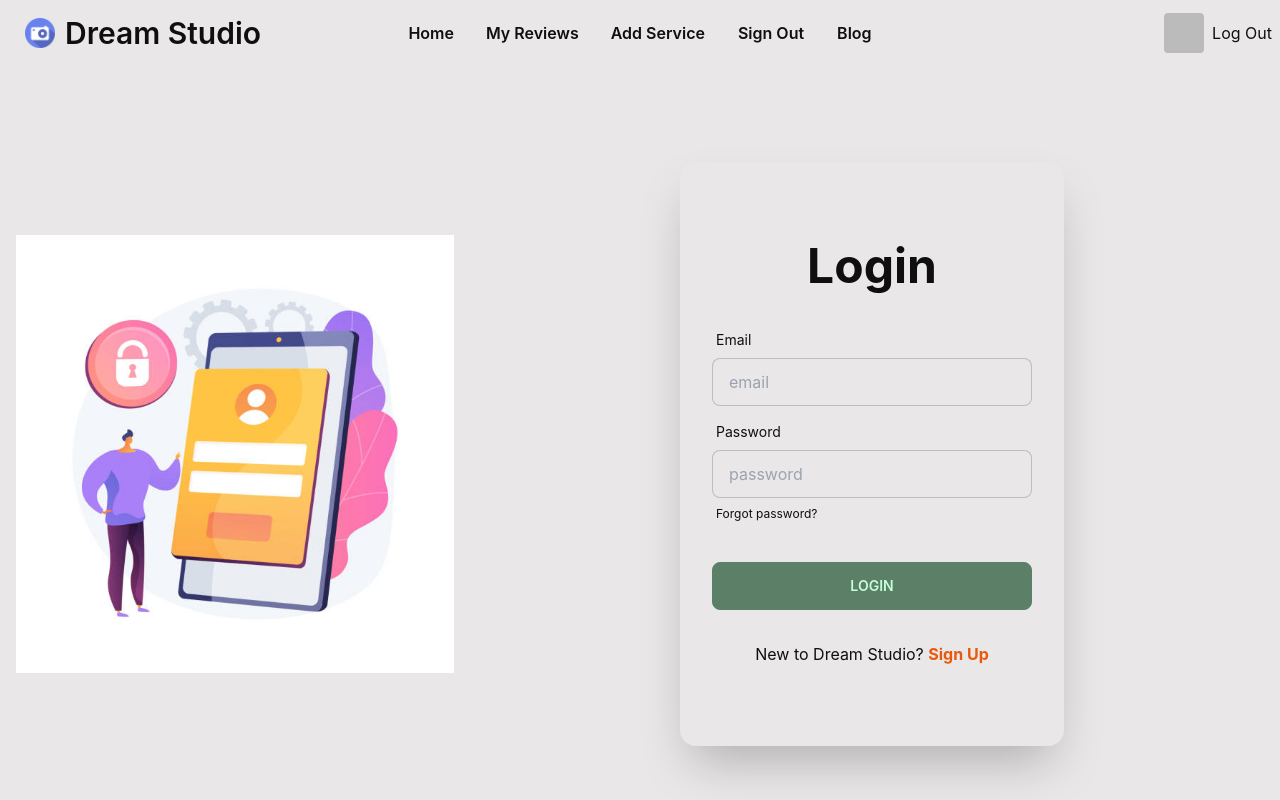
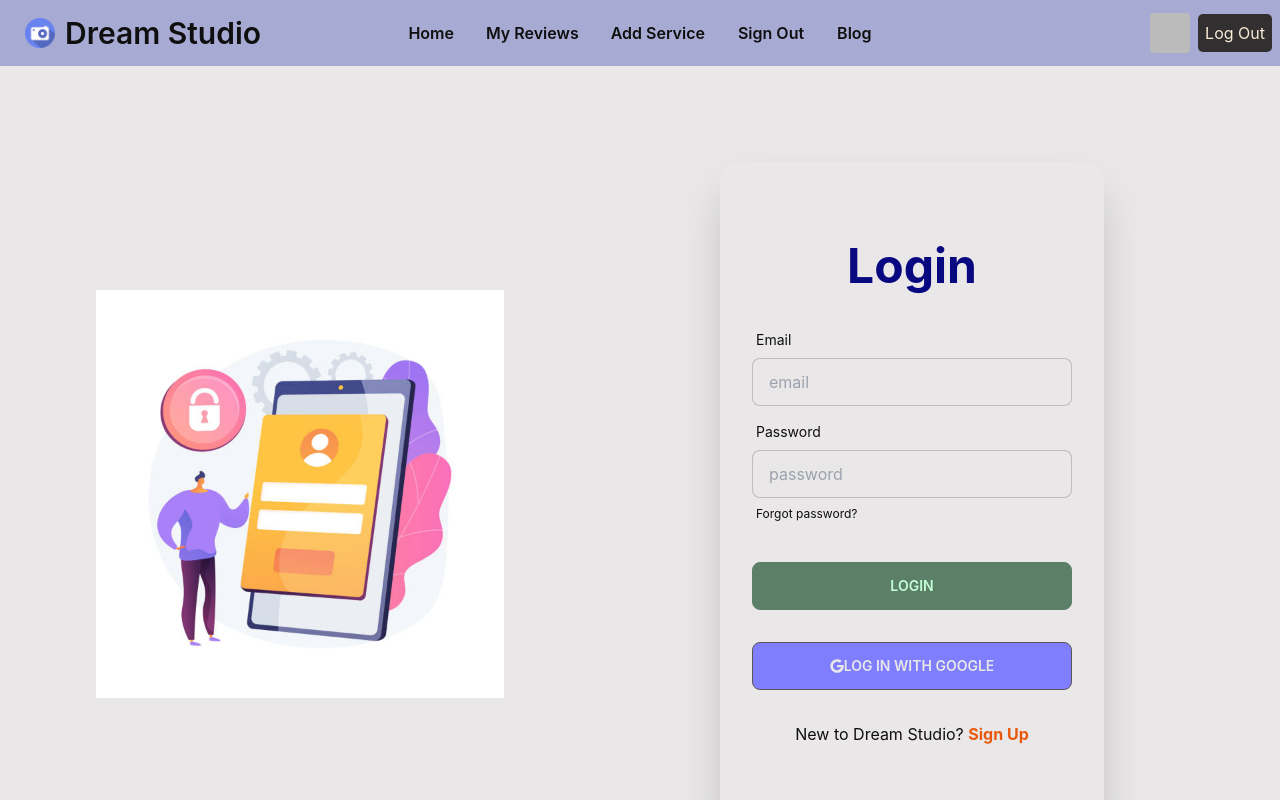
Before and after one commit to tonny009/dream-studio-client, a React (Create React App) app: page /login in a window 1280 px wide. Shown: the top 800 px of the page. Built offline with nearby package versions, Linux system fonts and the light colour scheme; no server answers; sample sign-in values are in the browser's storage.

Commit message:
Design Updated

```diff
--- a/src/Pages/AddService/AddService.js
+++ b/src/Pages/AddService/AddService.js
@@ -51,7 +51,7 @@
 
     return (
         <div className='mb-9'>
-            <h2 className='text-2xl font-bold text-center w-auto rvw-title p-2 mb-10'>Add Your Review Here</h2>
+            <h2 className='text-2xl font-bold text-center w-auto rvw-title p-2 mb-10'>Add New Service Here</h2>
             <Form onSubmit={handleSubmit} className='rvw-form w-96 mx-auto p-5'>
 
                 <Form.Group className="mb-3 " controlId="formBasicEmail">
--- a/src/Pages/Header/Header.css
+++ b/src/Pages/Header/Header.css
@@ -3,3 +3,14 @@
     margin-right: 10px;
 
 }
+
+.bg-clr {
+    background-color: rgb(167, 170, 211);
+}
+
+.headerButton {
+    background-color: rgb(49, 47, 47);
+    padding: 7px;
+    color: antiquewhite;
+    border-radius: 5px;
+}
--- a/src/Pages/Header/Header.js
+++ b/src/Pages/Header/Header.js
@@ -36,7 +36,7 @@
     </>
 
     return (
-        <div className="navbar bg-base-100 mb-3 ">
+        <div className="navbar  bg-clr mb-3 ">
             <div className="navbar-start">
                 <div className="dropdown">
                     <label tabIndex={0} className="btn btn-ghost lg:hidden">
@@ -73,6 +73,7 @@
                             </Link>
                             <button className='headerButton' onClick={handleLogOut}>Log Out</button>
 
+
                         </>
                         :
                         <>
--- a/src/Pages/Login/Login.css
+++ b/src/Pages/Login/Login.css
@@ -0,0 +1,7 @@
+.loginbtn {
+    background-color: rgb(126, 126, 255);
+}
+
+.clr {
+    color: rgb(8, 8, 129);
+}
--- a/src/Pages/Login/Login.js
+++ b/src/Pages/Login/Login.js
@@ -1,15 +1,22 @@
-import React from 'react';
+import { GoogleAuthProvider } from 'firebase/auth';
+import React, { useState } from 'react';
 import { useContext } from 'react';
+import { Button } from 'react-bootstrap';
+import { FaGoogle } from 'react-icons/fa';
 import { Link, useLocation, useNavigate } from 'react-router-dom';
 import logImg from '../../assets/login.jpg'
 import { AuthContext } from '../../Context/AuthProvider';
 import useTitle from '../../hooks/useTitle';
+import './Login.css'
 
 const Login = () => {
 
     useTitle('DS/Login')
+
+    const [error, setError] = useState('');
     const navigate = useNavigate()
-    const { signIn } = useContext(AuthContext);
+    const googleProvider = new GoogleAuthProvider()
+    const { providerLogin, signIn, setLoading } = useContext(AuthContext);
     const location = useLocation();
 
     const from = location.state?.from?.pathname || '/';
@@ -45,16 +52,37 @@
                         navigate(from, { replace: true });
                     })
             })
-            .then(error => console.log(error));
+            .catch(error => {
+                console.error(error)
+                setError("Please Give a valid Password and email.");
+            })
+            .finally(() => {
+                setLoading(false);
+            })
+    }
+
+
+    const handleGoogleSignIn = () => {
+        providerLogin(googleProvider)
+            .then(result => {
+                const user = result.user;
+                navigate(from, { replace: true })
+                // console.log(user)
+            })
+            .catch(error => {
+                console.error()
+                setError(error.message);
+            })
+
     }
     return (
         <div className="hero w-full my-20">
-            <div className="hero-content grid gap-20 md:grid-cols-2 flex-col lg:flex-row">
+            <div className="hero-content ml-20 grid gap-20 md:grid-cols-2 flex-col lg:flex-row">
                 <div className="text-center lg:text-left">
                     <img className='w-3/4' src={logImg} alt="" />
                 </div>
                 <div className="card flex-shrink-0 w-full max-w-sm shadow-2xl bg-base-100 py-20">
-                    <h1 className="text-5xl text-center font-bold">Login</h1>
+                    <h1 className="text-5xl text-center font-bold clr">Login</h1>
                     <form onSubmit={handleLogin} className="card-body">
                         <div className="form-control">
                             <label className="label">
@@ -74,7 +102,13 @@
                         <div className="form-control mt-6">
                             <input className="btn btn-primary" type="submit" value="Login" />
                         </div>
+                        <div className="form-control mt-6">
+                            <p><strong className='fs-5 '>{error}</strong></p>
+                            <Button className='login-others-btn loginbtn' onClick={handleGoogleSignIn} variant="outline-primary"><FaGoogle></FaGoogle>  Log in With Google</Button>
+                        </div>
                     </form>
+
+
                     <p className='text-center'>New to Dream Studio? <Link className='text-orange-600 font-bold' to="/register">Sign Up</Link> </p>
 
                 </div>
--- a/src/Pages/MyReviews/MyReviewRow.js
+++ b/src/Pages/MyReviews/MyReviewRow.js
@@ -2,7 +2,7 @@
 import { Link } from 'react-router-dom';
 
 const MyReviewRow = ({ eachReview, handleDelete, handleStatusUpdate }) => {
-    const { _id, serviceName, review, serviceId, reviewerName, reviewerImg } = eachReview;
+    const { _id, serviceName, review, serviceId, reviewerName, reviewerImg, date } = eachReview;
     return (
         <tr>
             <td>
@@ -21,6 +21,7 @@
             </td>
             <td>
                 {review}
+                <p>{date}</p>
 
             </td>
             <td>
--- a/src/Pages/MyReviews/UpdateForm/UpdateForm.js
+++ b/src/Pages/MyReviews/UpdateForm/UpdateForm.js
@@ -1,11 +1,12 @@
 import React, { useContext, useEffect, useState } from 'react';
 import { Button, Form } from 'react-bootstrap';
-import { useLoaderData } from 'react-router-dom';
+import { Navigate, useLoaderData, useNavigate } from 'react-router-dom';
 import { AuthContext } from '../../../Context/AuthProvider';
 
 const UpdateForm = () => {
     const { user } = useContext(AuthContext)
     const review = useLoaderData();
+    const navigate = useNavigate()
     const { _id } = review;
     const [Reviews, setUpdatedReview] = useState([]);
 
@@ -37,13 +38,18 @@
         })
             .then(res => res.json())
             .then(data => {
+                form.reset();
                 console.log(data);
-                form.reset();
+                if (data.acknowledged) {
+                    alert('Your Review Updated.')
+                    form.reset();
+                }
                 if (data.modifiedCount > 0) {
                     const remaining = Reviews.filter(rvws => rvws._id !== _id);
                     const updated = Reviews.find(rvw => rvw._id === _id);
                     const newReviews = [updated, ...remaining];
                     setUpdatedReview(newReviews);
+
                 }
             })
     }
--- a/src/Pages/ServiceDetails/ServiceDetails.css
+++ b/src/Pages/ServiceDetails/ServiceDetails.css
@@ -3,3 +3,7 @@
     padding-top: 20px;
     border-radius: 5px;
 }
+
+.cmnt-btn {
+    text-align: center;
+}
--- a/src/Pages/ServiceDetails/ServiceDetails.js
+++ b/src/Pages/ServiceDetails/ServiceDetails.js
@@ -25,7 +25,7 @@
     }, [])
 
     return (
-        <div className="grid gap-6 grid-cols-1 md:grid-cols-1 lg:grid-cols-2 mt-8">
+        <div className="grid gap-6 grid-cols-1 md:grid-cols-1 lg:grid-cols-2 mt-8 mb-8">
             <div className="grid gap-6 grid-cols-1 md:grid-cols-1 lg:grid-cols-1 details">
                 <div>
                     <PhotoProvider>
@@ -33,7 +33,6 @@
                             <figure><img className='w-64 rounded-lg  pl-6' src={img} alt="Album" /></figure>
                         </PhotoView>
                     </PhotoProvider>
-                    {/* <figure><img className='w-64 rounded-lg  pl-6' src={img} alt="Album" /></figure> */}
                 </div>
 
                 <div className="card-body">
@@ -64,7 +63,10 @@
 
                     </table>
                 </div>
-                <button className="btn btn-primary"><Link to={`/commentform/${_id}`}>Add Comment</Link></button>
+                <div className='cmnt-btn mt-4'>
+                    <button className="btn btn-primary  "><Link to={`/commentform/${_id}`}>Add Your Review</Link></button>
+                </div>
+
             </div>
 
         </div>
--- a/src/Pages/Signup/Signup.js
+++ b/src/Pages/Signup/Signup.js
@@ -53,12 +53,12 @@
     }
     return (
         <div className="hero w-full my-20">
-            <div className="hero-content grid gap-20 md:grid-cols-2 flex-col lg:flex-row">
+            <div className="hero-content ml-20 grid gap-20 md:grid-cols-2 flex-col lg:flex-row">
                 <div className="text-center lg:text-left">
                     <img className='w-3/4' src={img} alt="" />
                 </div>
                 <div className="card flex-shrink-0 w-full max-w-sm shadow-2xl bg-base-100 py-20">
-                    <h1 className="text-5xl text-center font-bold">Sign Up</h1>
+                    <h1 className="text-5xl text-center font-bold clr">Sign Up</h1>
                     <form onSubmit={handleSignUp} className="card-body">
                         <div className="form-control">
                             <label className="label">
```
